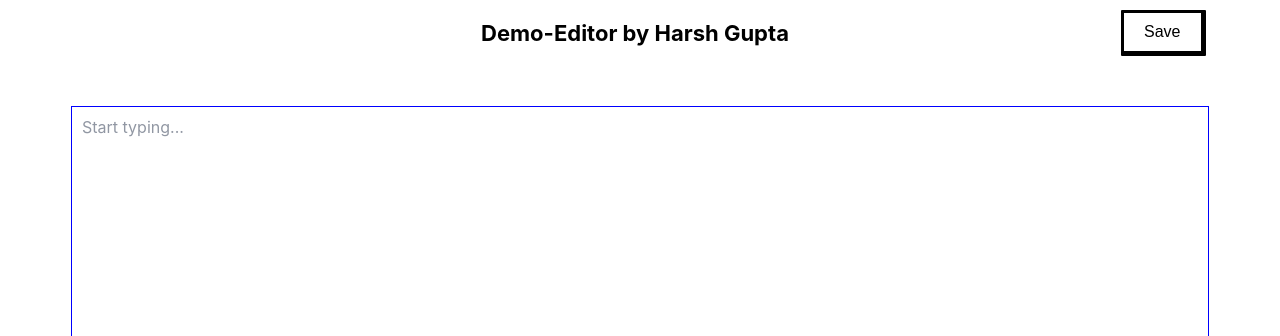
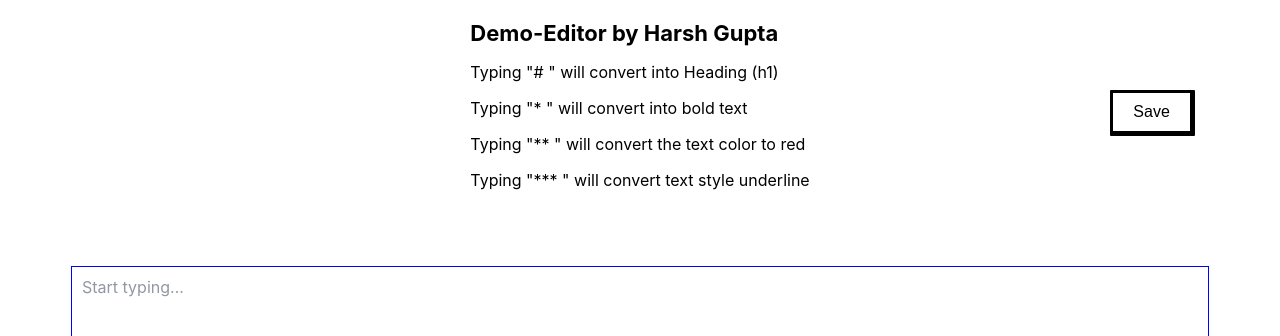
Before and after one commit to Hartz-byte/demo-editor, a React (Create React App) app: page / in a window 1280 px wide. Shown: the top 336 px of the page. Built offline with nearby package versions, Linux system fonts and the light colour scheme.

Commit message:
Update Title.js

```diff
--- a/src/components/Title/Title.js
+++ b/src/components/Title/Title.js
@@ -1,7 +1,15 @@
 import React from "react";
 
 const Title = () => {
-  return <div className="title">Demo-Editor by Harsh Gupta</div>;
+  return (
+    <div>
+      <div className="title">Demo-Editor by Harsh Gupta</div>
+      <p>Typing "# " will convert into Heading (h1)</p>
+      <p>Typing "* " will convert into bold text</p>
+      <p>Typing "** " will convert the text color to red</p>
+      <p>Typing "*** " will convert text style underline</p>
+    </div>
+  );
 };
 
 export default Title;
```
